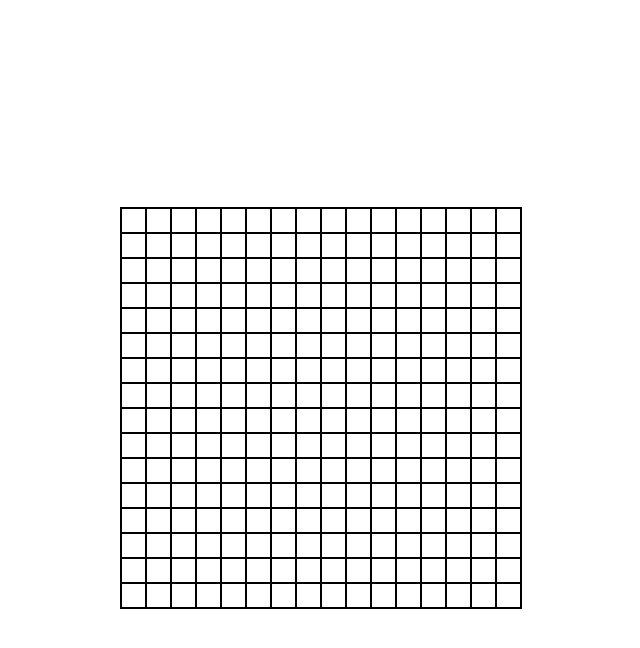
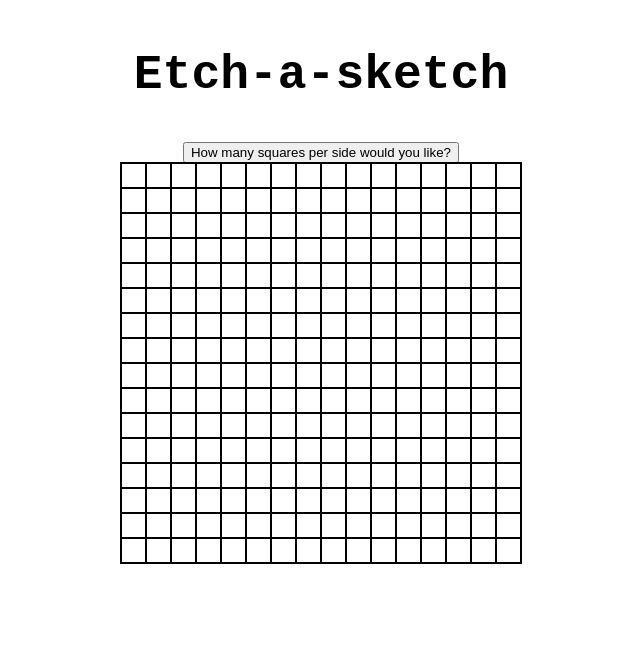
Before and after one commit to JJoseMSM/etch-a-sketch, a plain HTML site: page index.html in a window 1280 px wide. Shown: the whole page, without its empty margins (319-959 px from the left). Drawn offline with Linux system fonts and the light colour scheme.

Commit message:
Added the title of the project, button for asking how many squares would the user like (not functioning yet)

```diff
--- a/index.html
+++ b/index.html
@@ -7,8 +7,20 @@
     <title>Document</title>
 </head>
 <body>
+
+    <section class="title">
+        <h1>Etch-a-sketch</h1>
+    </section>
+
+    <section class="buttonSect">
+        <button class="squaresBtn">How many squares per side would you like?</button>
+    </section>
+
+    <section>
     <div class="container">
     <div class="container-screen"></div>
+</section>
+
 </div>
 </body>
 <script src="script.js"></script>
--- a/script.js
+++ b/script.js
@@ -1,9 +1,12 @@
 const container = document.querySelector('.container-screen');
+const squaresBtn = document.querySelector('squaresBtn');
 
 for (let i = 0; i < 16; i++) {
     for(let j = 0; j < 16; j++) {
         const cell = document.createElement('div');
         cell.classList.add('cell');
         container.appendChild(cell);
+        cell.addEventListener('mouseover',
+    e => e.target.classList.add('my-color-class'));
     }
 }
--- a/styles.css
+++ b/styles.css
@@ -1,7 +1,20 @@
+.title {
+    display: flex;
+    justify-content: center;
+    align-items: center;
+    font-family: 'Courier New', Courier, monospace;
+    font-size: 2rem;
+}
+
+.buttonSect {
+    display: flex;
+    justify-content: center;
+    align-items: center;
+}
 
 .container {
         display: flex;
-        height: 100vh;
+        height: 50vh;
         justify-content: center;
         align-items: center;
 }
@@ -20,3 +33,7 @@
         justify-items: center;
         align-items: center;
 }
+
+.my-color-class {
+    background-color: black;
+}
```
